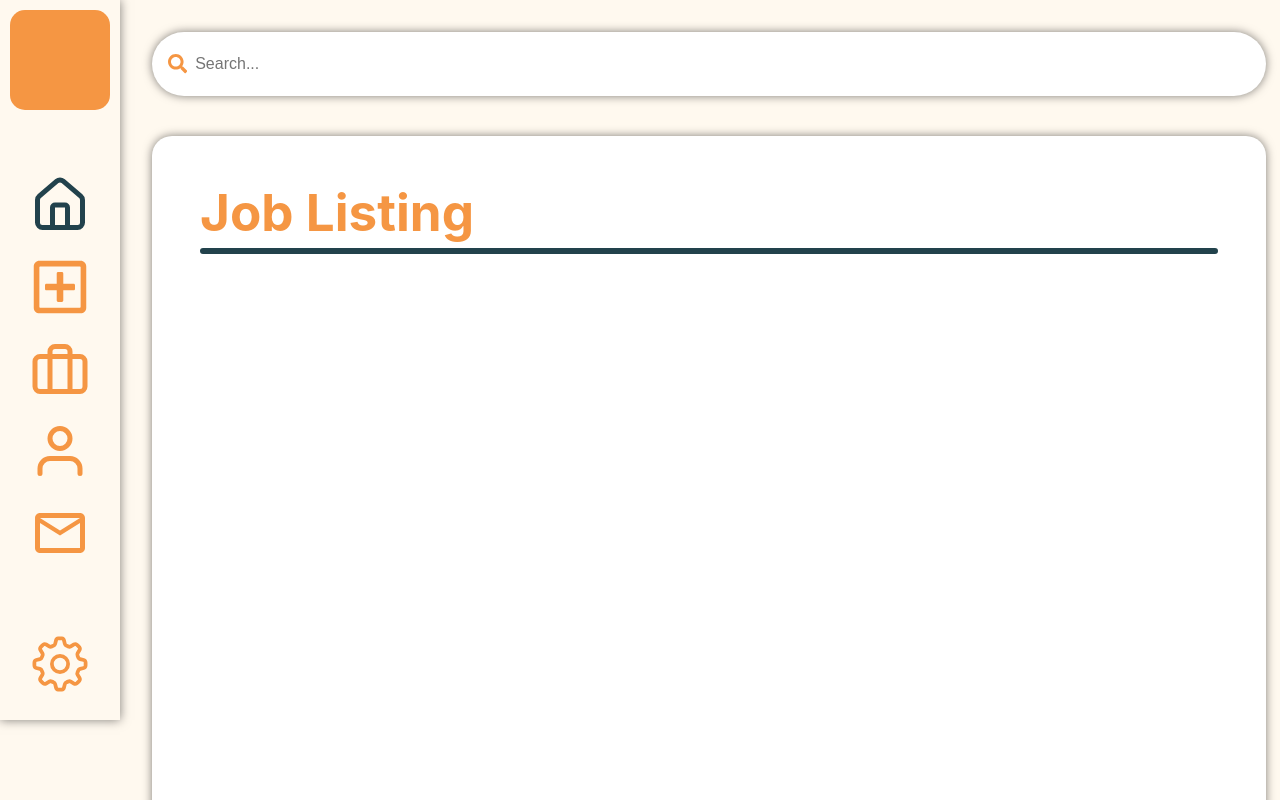
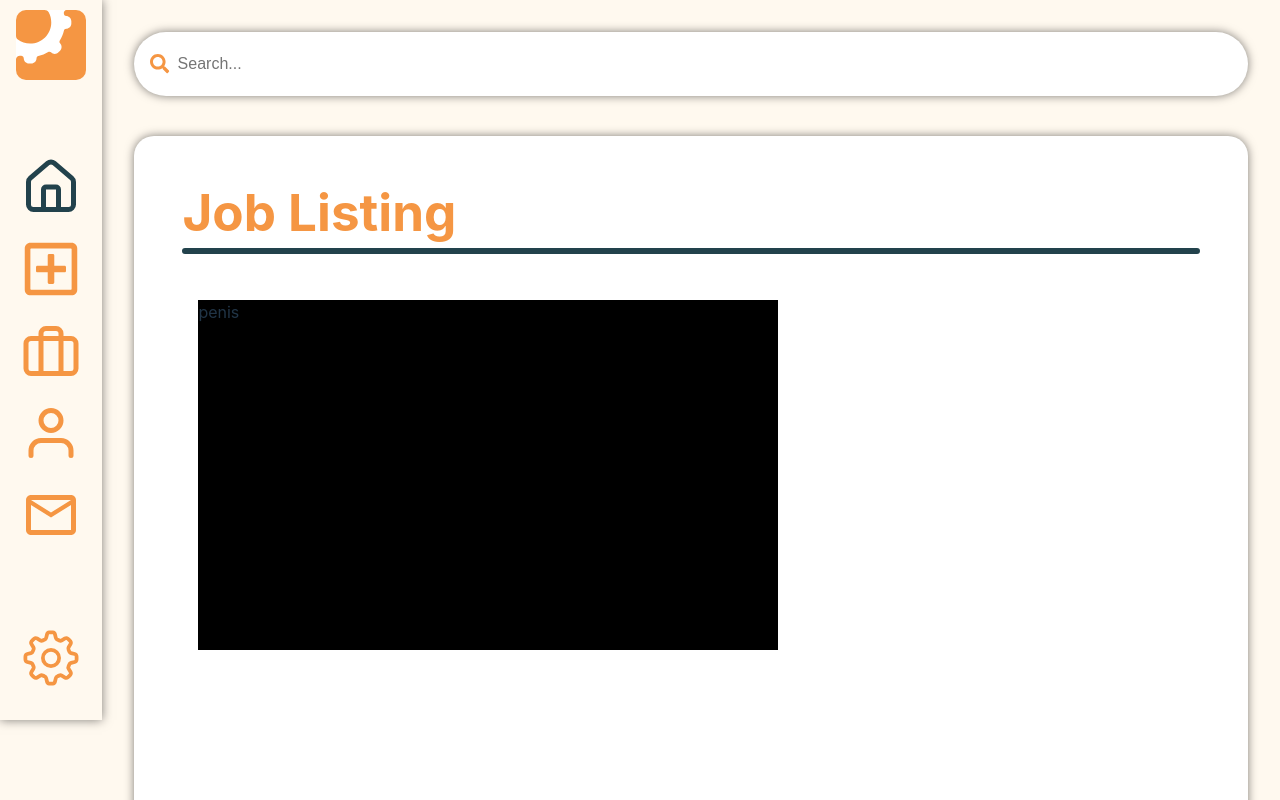
Before and after one commit to lenibnob/Komuni-Job, a React (Vite) app in the folder frontend/: page /dashboard in a window 1280 px wide. Shown: the top 800 px of the page. Built offline with nearby package versions, Linux system fonts and the light colour scheme.

Commit message:
some changes

```diff
--- a/frontend/src/components/DashboardComponents/DashboardNav.jsx
+++ b/frontend/src/components/DashboardComponents/DashboardNav.jsx
@@ -9,7 +9,7 @@ import { Link } from "react-router-dom";
 export default function DashboardNav () {
     return (
         <div className="dashboardNav">
-            <div className="dashboardLogo"></div>
+            <Link to="/"><div className="dashboardLogo"></div></Link>
             <div className="dashboardButtonRow">
                 {/*replace these divs with Links later*/}
                 <Link to="/"><LuHouse className="jobListingButton"/></Link>
@@ -18,7 +18,7 @@ export default function DashboardNav () {
                 <Link to="/"><FiUser className="profileButton" /></Link>
                 <Link to="/"><MdMailOutline  className="inboxButton"/></Link>
             </div>
-            <GoGear className="settingsButton"/>
+            <Link to="/"><GoGear className="settingsButton"/></Link>
         </div>
     );
 }
--- a/frontend/src/components/DashboardComponents/JobList.jsx
+++ b/frontend/src/components/DashboardComponents/JobList.jsx
@@ -10,6 +10,10 @@ export default function JobList () {
                         <h1>Job Listing</h1>
                         <hr />
                     </div>
+                    <div className="jobPostContainer">
+                        <div className="textBox">penis</div>
+                        <div className="textBox"></div>
+                    </div>
                 </div>
             </div>
         </>
--- a/frontend/src/css/Dashboard.css
+++ b/frontend/src/css/Dashboard.css
@@ -22,10 +22,12 @@
 }
 
 .dashboardLogo {
-    border-radius: 15px;
-    background-color: #F59643;
-    width: 100px;
-    height: 100px;
+    border-radius: 10px;
+    background-color: white;
+    background-image: url("../../recources/SVG files/komunijob_logo.svg");
+    background-size: cover;
+    width: 70px;
+    height: 70px;
 }
 
 .dashboardButtonRow {
@@ -126,3 +128,21 @@
     border: 3px solid #22424C;
     border-radius: 10px;
 }
+
+.jobPostContainer {
+    padding-top: 1rem;
+    padding-left: 1rem;
+    padding-right: 1rem;
+    width: 100%;
+    height: 92%;
+
+    display: grid;
+    justify-content: space-between;
+    gap: 1rem;
+}
+
+.textBox {
+    background-color: black;
+    width: 580px;
+    height: 350px;
+}
--- a/frontend/src/css/NavBar.css
+++ b/frontend/src/css/NavBar.css
@@ -20,7 +20,7 @@
   background-image: url("../../recources/SVG files/komunijob_logo.svg"); /* Replace with actual icon path */
   background-size: cover;
   margin-right: 5px;
-} .iconImage:hover {
+} .logoIcon:hover {
   cursor: pointer;
 }
 
```
Lines whose indentation alone changed are shown as unchanged.
